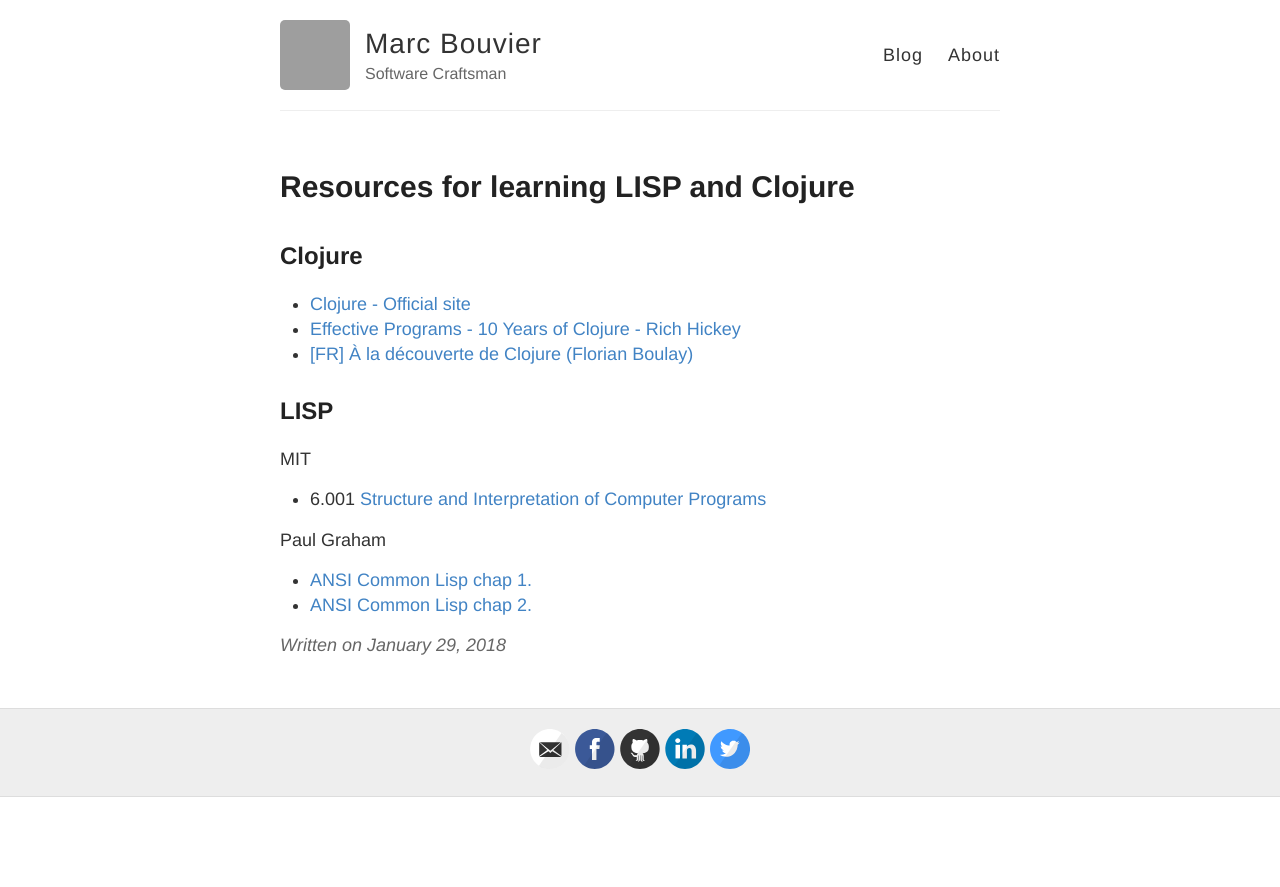
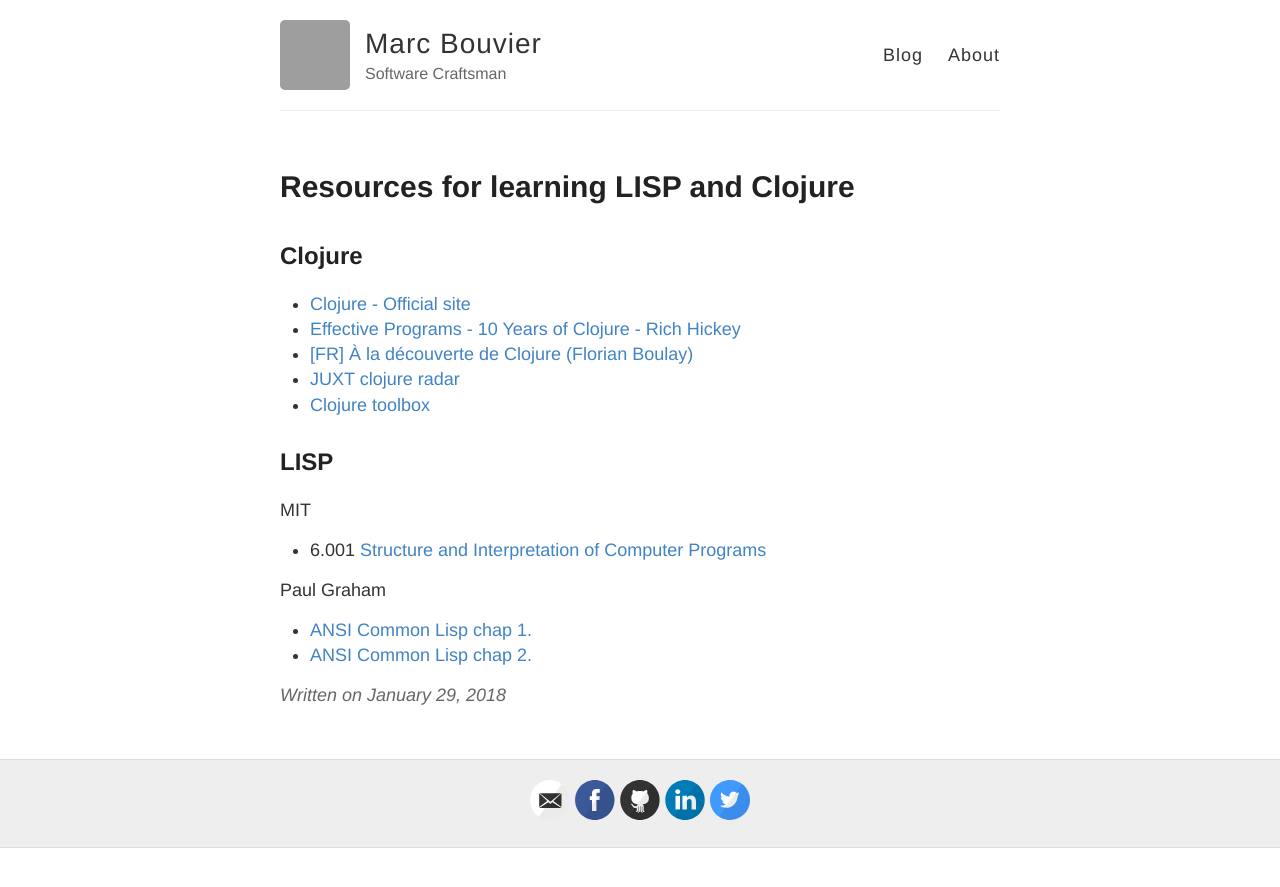
Before and after one commit to marc-bouvier/marc-bouvier.github.io, a Jekyll site: the page built from _posts/2018-01-29-learning-LISP.md, in a window 1280 px wide. Shown: the top 887 px of the page. Built offline with Jekyll 4.4.1, drawn with Linux system fonts in a browser that asks for light colours; grey boxes are pictures that could not be loaded.

Commit message:
Update 2018-01-29-learning-LISP.md

```diff
--- a/_posts/2018-01-29-learning-LISP.md
+++ b/_posts/2018-01-29-learning-LISP.md
@@ -9,6 +9,8 @@
 - [Clojure - Official site](https://clojure.org/)
 - [Effective Programs - 10 Years of Clojure - Rich Hickey](https://www.youtube.com/watch?v=2V1FtfBDsLU)
 - [[FR] À la découverte de Clojure (Florian Boulay)](https://www.youtube.com/watch?v=z_KWmzs-j70)
+- [JUXT clojure radar](http://juxt.pro/radar.html)
+- [Clojure toolbox](https://www.clojure-toolbox.com/)
 
 ## LISP
 
```
